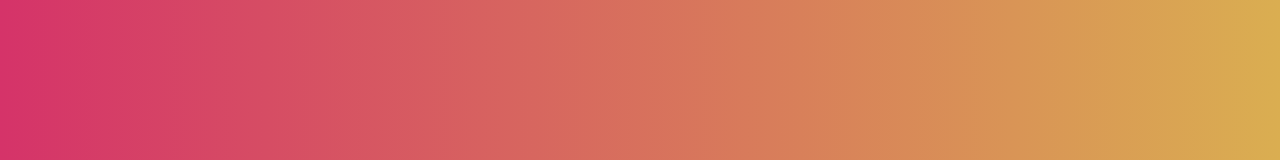
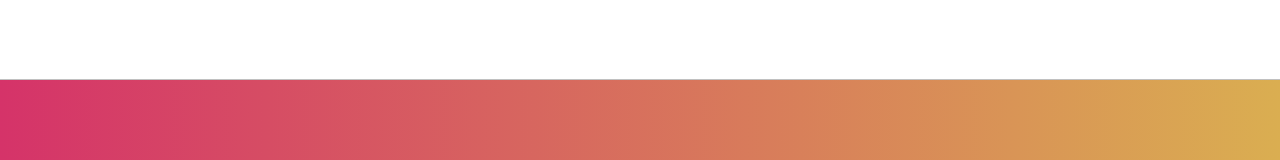
Before and after one commit to Muhammad32130/GoCarRentals, a React (Create React App) app: page / in a window 1280 px wide. Shown: the top 160 px of the page. Built offline with nearby package versions, Linux system fonts and the light colour scheme.

Commit message:
added nav

```diff
--- a/src/App.js
+++ b/src/App.js
@@ -7,7 +7,7 @@ function App() {
   return (
     <div className="App">
 
-
+      <Nav></Nav>
     <BrowserRouter>
     <Routes>
 
```
